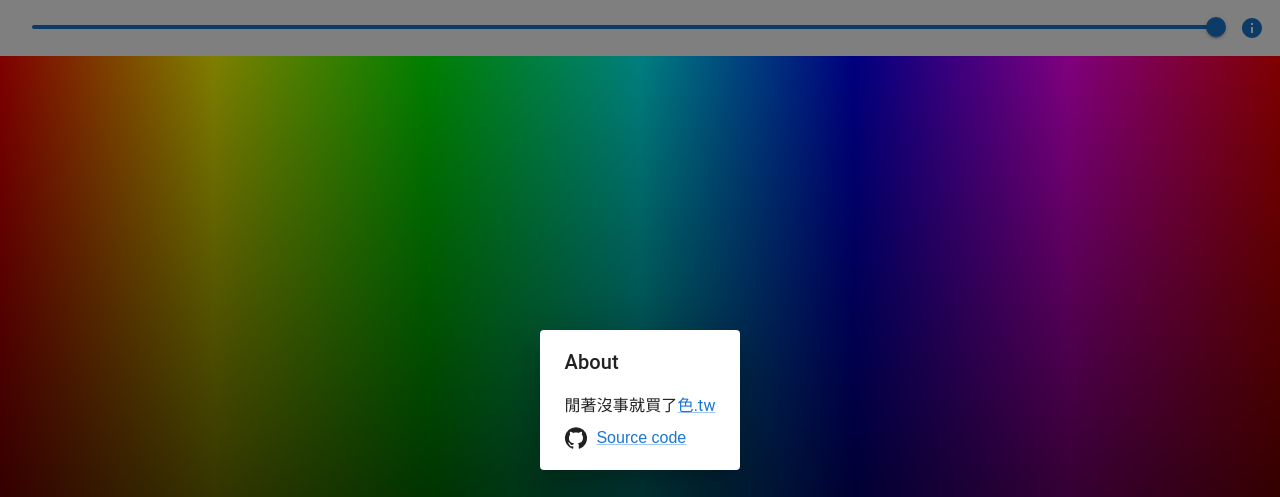
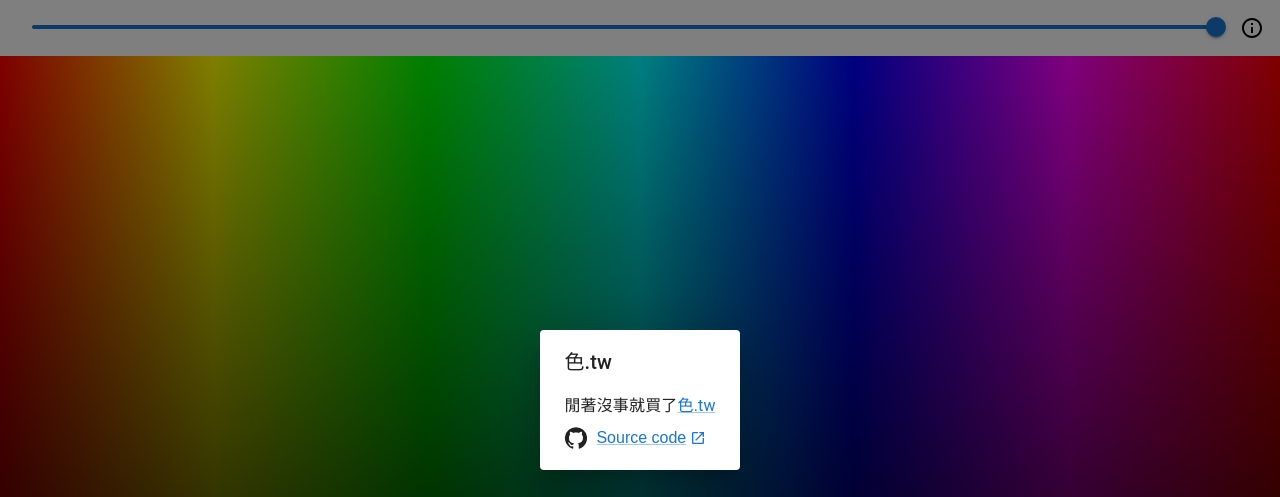
Before and after one commit to nyraa/color-palette, a Next.js app: page / in a window 1280 px wide. Both pictures are taken after a click on the button 1252 px from the left and 28 px from the top of the page. Shown: the top 497 px of the page. Built offline with nearby package versions, Linux system fonts and the light colour scheme.

Commit message:
update icons style

```diff
--- a/src/app/components/InfoDialog.tsx
+++ b/src/app/components/InfoDialog.tsx
@@ -2,8 +2,9 @@
 
 import { useState } from "react";
 import { Dialog, DialogTitle, DialogContent, IconButton, Typography, Link, Box } from "@mui/material";
-import InfoIcon from "@mui/icons-material/Info";
+import InfoOutlinedIcon from '@mui/icons-material/InfoOutlined';
 import GitHubIcon from "@mui/icons-material/GitHub";
+import OpenInNewIcon from "@mui/icons-material/OpenInNew";
 
 export default function InfoDialog()
 {
@@ -12,21 +13,23 @@ export default function InfoDialog()
     return (
         <>
             <IconButton sx={{
-                ml: 2
+                ml: 2,
+                color: "black"
             }} onClick={() => setOpen(true)} color="primary">
-                <InfoIcon />
+                <InfoOutlinedIcon />
             </IconButton>
 
             <Dialog open={open} onClose={() => setOpen(false)}>
-                <DialogTitle>About</DialogTitle>
+                <DialogTitle>色.tw</DialogTitle>
                 <DialogContent>
                     <Typography variant="body1">
                         閒著沒事就買了<Link href="https://色.tw">色.tw</Link>
                     </Typography>
                     <Box display="flex" alignItems="center" mt={1}>
                         <GitHubIcon sx={{ mr: 1 }} />
-                        <Link href="https://github.com/nyraa/color-palette" target="_blank" rel="noopener">
+                        <Link display="inline-flex" alignItems="center" href="https://github.com/nyraa/color-palette" target="_blank" rel="noopener">
                             Source code
+                            <OpenInNewIcon sx={{ ml: 0.5, fontSize: "1em" }} />
                         </Link>
                     </Box>
                 </DialogContent>
```
